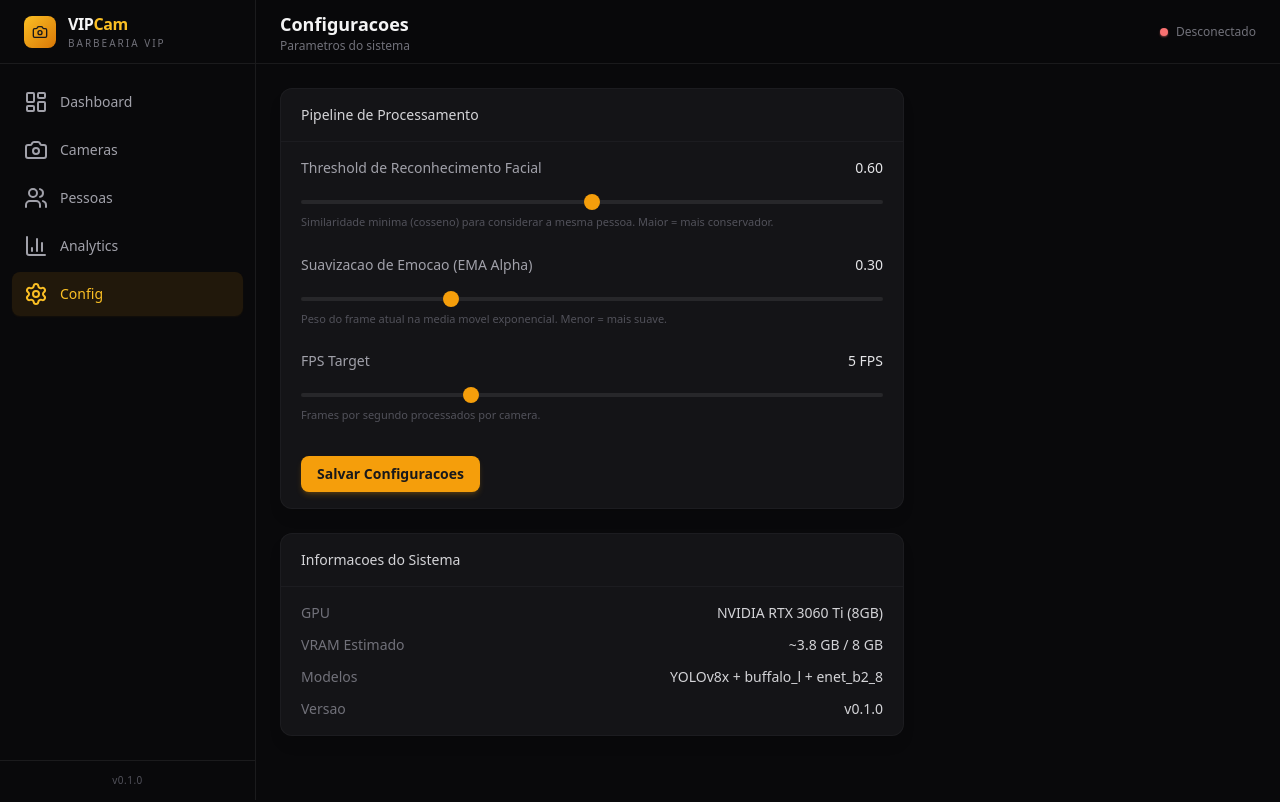
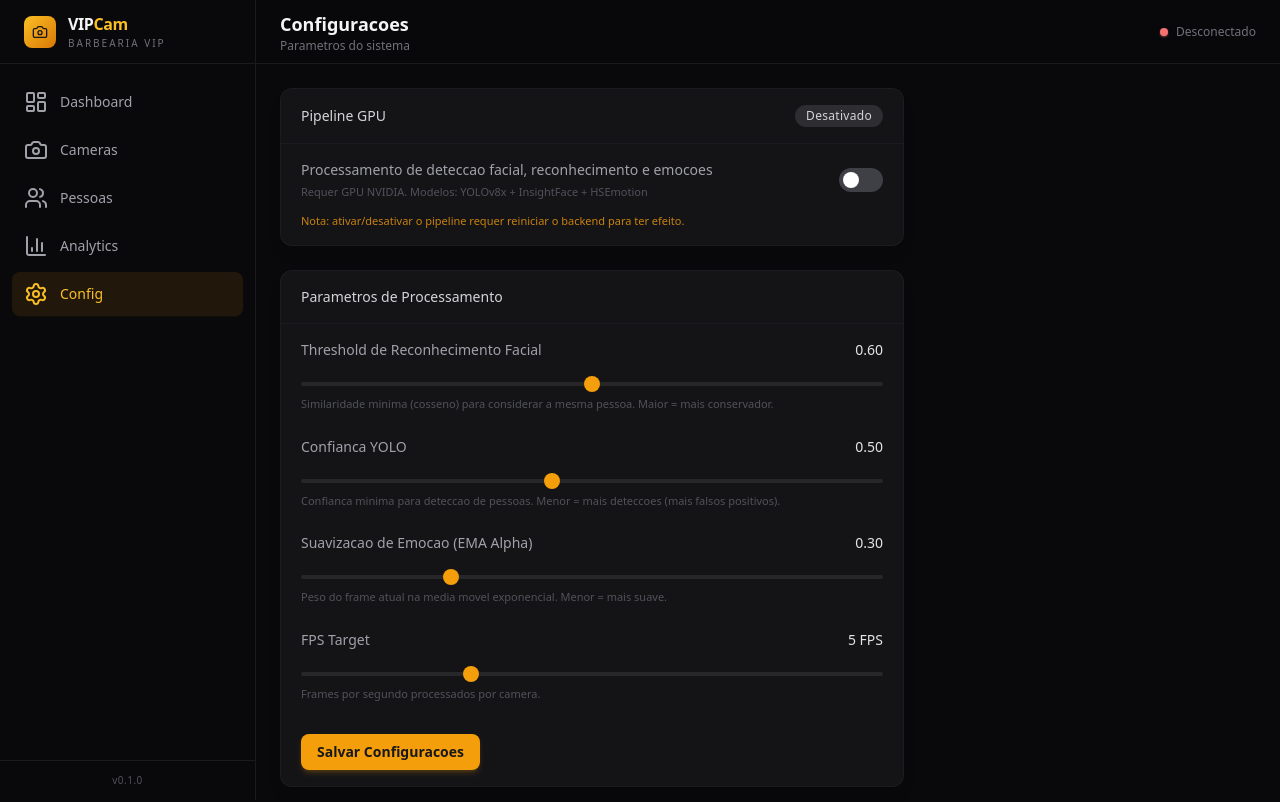
Before and after one commit to joaorafaelvaz/vipcam, a Next.js app in the folder frontend/: page /settings in a window 1280 px wide. Shown: the top 802 px of the page. Built offline with nearby package versions, Linux system fonts and the light colour scheme; no server answers.

Commit message:
bug fixes

```diff
--- a/frontend/src/app/settings/page.tsx
+++ b/frontend/src/app/settings/page.tsx
@@ -1,26 +1,134 @@
 "use client";
 
-import { useState } from "react";
+import { useEffect, useState } from "react";
+import { Loader2, Check, AlertCircle } from "lucide-react";
 
 import { Header } from "@/components/layout/Header";
 import { Card, CardContent, CardHeader } from "@/components/ui/Card";
 import { Button } from "@/components/ui/Button";
+import { Badge } from "@/components/ui/Badge";
+import { api } from "@/lib/api";
+
+interface Settings {
+  face_match_threshold: number;
+  emotion_ema_alpha: number;
+  processing_fps_target: number;
+  enable_pipeline: boolean;
+  yolo_conf: number;
+  yolo_imgsz: number;
+}
 
 export default function SettingsPage() {
+  const [settings, setSettings] = useState<Settings | null>(null);
+  const [loading, setLoading] = useState(true);
+  const [saving, setSaving] = useState(false);
+  const [saveStatus, setSaveStatus] = useState<"idle" | "ok" | "error">("idle");
+
   const [faceThreshold, setFaceThreshold] = useState(0.6);
   const [emaAlpha, setEmaAlpha] = useState(0.3);
   const [fpsTarget, setFpsTarget] = useState(5);
+  const [enablePipeline, setEnablePipeline] = useState(false);
+  const [yoloConf, setYoloConf] = useState(0.5);
+
+  useEffect(() => {
+    api
+      .get<Settings>("/settings")
+      .then((s) => {
+        setSettings(s);
+        setFaceThreshold(s.face_match_threshold);
+        setEmaAlpha(s.emotion_ema_alpha);
+        setFpsTarget(s.processing_fps_target);
+        setEnablePipeline(s.enable_pipeline);
+        setYoloConf(s.yolo_conf);
+      })
+      .catch(() => {})
+      .finally(() => setLoading(false));
+  }, []);
+
+  const handleSave = async () => {
+    setSaving(true);
+    setSaveStatus("idle");
+    try {
+      const updated = await api.patch<Settings>("/settings", {
+        face_match_threshold: faceThreshold,
+        emotion_ema_alpha: emaAlpha,
+        processing_fps_target: fpsTarget,
+        enable_pipeline: enablePipeline,
+        yolo_conf: yoloConf,
+      });
+      setSettings(updated);
+      setSaveStatus("ok");
+      setTimeout(() => setSaveStatus("idle"), 3000);
+    } catch {
+      setSaveStatus("error");
+      setTimeout(() => setSaveStatus("idle"), 3000);
+    } finally {
+      setSaving(false);
+    }
+  };
+
+  if (loading) {
+    return (
+      <div>
+        <Header title="Configuracoes" subtitle="Parametros do sistema" />
+        <div className="flex items-center justify-center p-20">
+          <Loader2 className="h-6 w-6 animate-spin text-zinc-600" />
+        </div>
+      </div>
+    );
+  }
 
   return (
     <div>
       <Header title="Configuracoes" subtitle="Parametros do sistema" />
 
       <div className="p-6 space-y-6 max-w-2xl">
+        {/* Pipeline toggle */}
+        <Card>
+          <CardHeader>
+            <div className="flex items-center justify-between">
+              <h3 className="text-sm font-medium text-zinc-300">
+                Pipeline GPU
+              </h3>
+              <Badge variant={enablePipeline ? "success" : "default"}>
+                {enablePipeline ? "Ativo" : "Desativado"}
+              </Badge>
+            </div>
+          </CardHeader>
+          <CardContent>
+            <div className="flex items-center justify-between">
+              <div>
+                <p className="text-sm text-zinc-400">
+                  Processamento de deteccao facial, reconhecimento e emocoes
+                </p>
+                <p className="text-[11px] text-zinc-600 mt-1">
+                  Requer GPU NVIDIA. Modelos: YOLOv8x + InsightFace + HSEmotion
+                </p>
+              </div>
+              <button
+                onClick={() => setEnablePipeline(!enablePipeline)}
+                className={`relative inline-flex h-6 w-11 items-center rounded-full transition-colors ${
+                  enablePipeline ? "bg-amber-500" : "bg-zinc-700"
+                }`}
+              >
+                <span
+                  className={`inline-block h-4 w-4 transform rounded-full bg-white transition-transform ${
+                    enablePipeline ? "translate-x-6" : "translate-x-1"
+                  }`}
+                />
+              </button>
+            </div>
+            <p className="text-[11px] text-amber-500/80 mt-3">
+              Nota: ativar/desativar o pipeline requer reiniciar o backend para ter efeito.
+            </p>
+          </CardContent>
+        </Card>
+
         {/* Pipeline settings */}
         <Card>
           <CardHeader>
             <h3 className="text-sm font-medium text-zinc-300">
-              Pipeline de Processamento
+              Parametros de Processamento
             </h3>
           </CardHeader>
           <CardContent className="space-y-6">
@@ -44,6 +152,29 @@ export default function SettingsPage() {
               />
               <p className="text-[11px] text-zinc-600 mt-1">
                 Similaridade minima (cosseno) para considerar a mesma pessoa. Maior = mais conservador.
+              </p>
+            </div>
+
+            <div>
+              <div className="flex items-center justify-between mb-2">
+                <label className="text-sm text-zinc-400">
+                  Confianca YOLO
+                </label>
+                <span className="text-sm text-zinc-200 tabular-nums font-medium">
+                  {yoloConf.toFixed(2)}
+                </span>
+              </div>
+              <input
+                type="range"
+                min={0.2}
+                max={0.9}
+                step={0.05}
+                value={yoloConf}
+                onChange={(e) => setYoloConf(Number(e.target.value))}
+                className="w-full accent-amber-500"
+              />
+              <p className="text-[11px] text-zinc-600 mt-1">
+                Confianca minima para deteccao de pessoas. Menor = mais deteccoes (mais falsos positivos).
               </p>
             </div>
 
@@ -93,8 +224,26 @@ export default function SettingsPage() {
               </p>
             </div>
 
-            <div className="pt-2">
-              <Button>Salvar Configuracoes</Button>
+            <div className="pt-2 flex items-center gap-3">
+              <Button onClick={handleSave} disabled={saving}>
+                {saving ? (
+                  <Loader2 className="h-4 w-4 animate-spin" />
+                ) : (
+                  "Salvar Configuracoes"
+                )}
+              </Button>
+              {saveStatus === "ok" && (
+                <span className="flex items-center gap-1 text-sm text-emerald-400">
+                  <Check className="h-4 w-4" />
+                  Salvo
+                </span>
+              )}
+              {saveStatus === "error" && (
+                <span className="flex items-center gap-1 text-sm text-red-400">
+                  <AlertCircle className="h-4 w-4" />
+                  Erro ao salvar
+                </span>
+              )}
             </div>
           </CardContent>
         </Card>
@@ -110,11 +259,13 @@ export default function SettingsPage() {
             <div className="space-y-3 text-sm">
               <div className="flex justify-between">
                 <span className="text-zinc-500">GPU</span>
-                <span className="text-zinc-300">NVIDIA RTX 3060 Ti (8GB)</span>
+                <span className="text-zinc-300">NVIDIA RTX 3060 12GB</span>
               </div>
               <div className="flex justify-between">
-                <span className="text-zinc-500">VRAM Estimado</span>
-                <span className="text-zinc-300">~3.8 GB / 8 GB</span>
+                <span className="text-zinc-500">Pipeline</span>
+                <span className="text-zinc-300">
+                  {settings?.enable_pipeline ? "Ativo" : "Desativado"}
+                </span>
               </div>
               <div className="flex justify-between">
                 <span className="text-zinc-500">Modelos</span>
```
Also changed, not shown: 2 other files (tests, documents, lock files or other folders).
